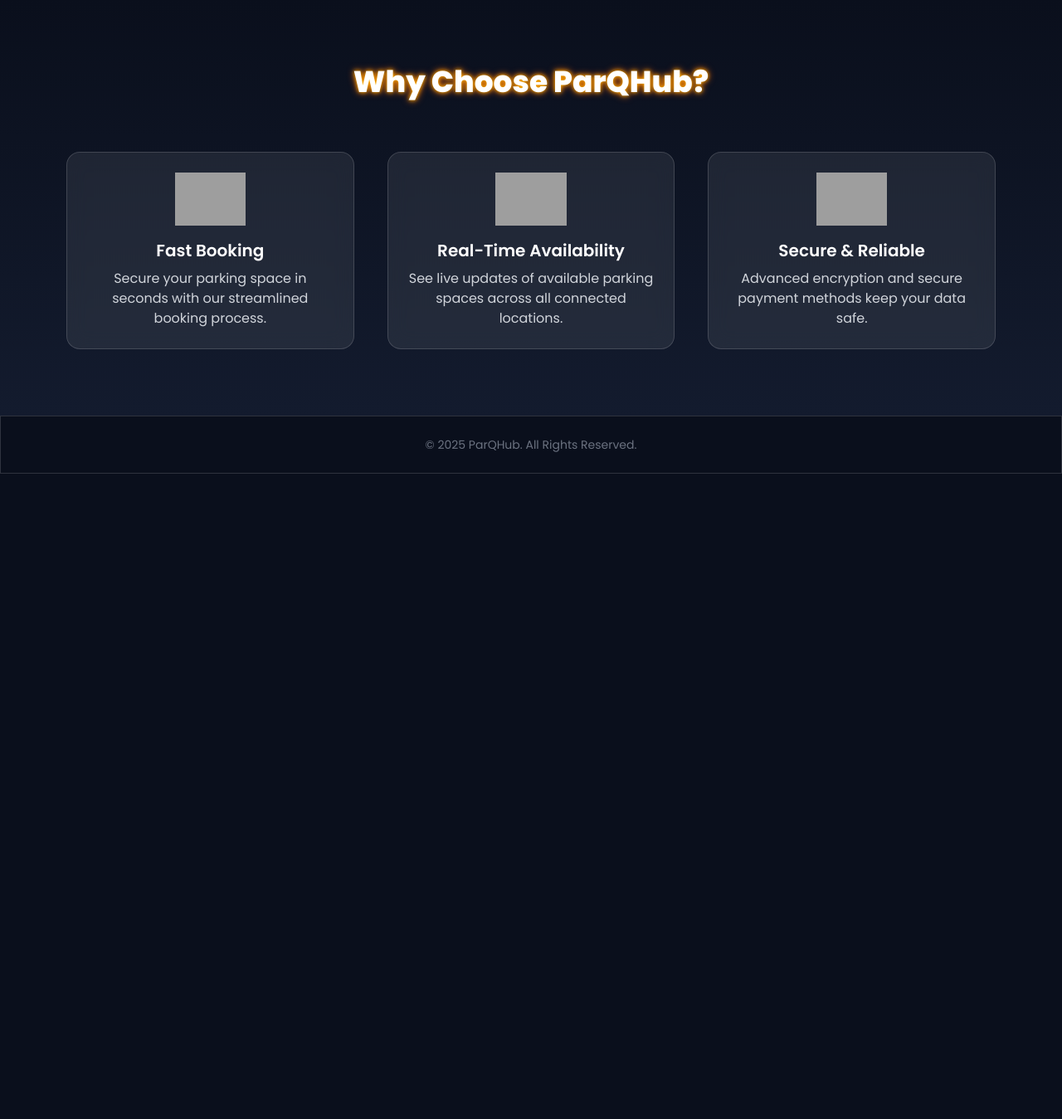
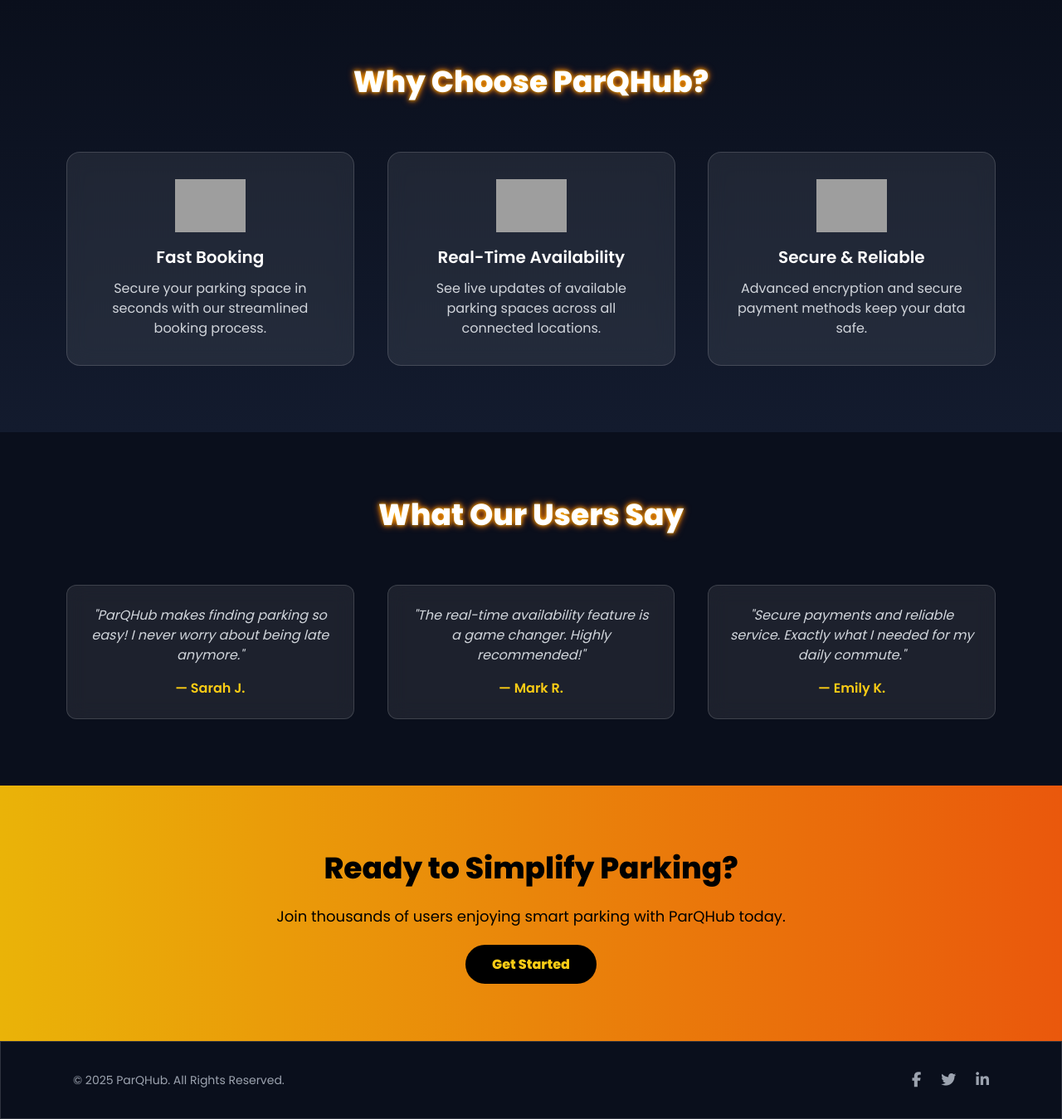
Before and after one commit to 0xPaarth/ParQHub-OOM-Assignment, a Spring Boot app: page / in a window 1280 px wide. Shown: the part 801-2150 px from the top of the page at 83% size. Before the commit the page ends 1372 px from the top, so only its background shows below. Run offline with Spring Boot 4, Linux system fonts and the light colour scheme; some libraries are stand-ins or nearby versions; grey boxes are pictures that could not be loaded.

Commit message:
feat: enhance index.html with updated meta tags, improved layout, and added testimonials section for better user engagement

```diff
--- a/src/main/resources/templates/index.html
+++ b/src/main/resources/templates/index.html
@@ -3,14 +3,14 @@
 <head>
     <meta charset="UTF-8">
     <meta name="viewport" content="width=device-width, initial-scale=1.0">
-    <title>ParQHub - Automated Vehicle Parking</title>
+    <meta name="description" content="ParQHub - Smart Automated Vehicle Parking System. Reserve, manage, and pay for parking anytime, anywhere.">
+    <meta name="keywords" content="parking, smart parking, vehicle parking, automated parking, ParQHub">
+    <title>ParQHub - Smart Automated Parking</title>
 
     <!-- Tailwind CSS -->
     <script src="https://cdn.tailwindcss.com"></script>
-
-    <!-- AOS (Animate On Scroll) -->
+    <!-- AOS Animation -->
     <link href="https://unpkg.com/aos@2.3.1/dist/aos.css" rel="stylesheet">
-
     <!-- Google Fonts -->
     <link href="https://fonts.googleapis.com/css2?family=Poppins:wght@400;600;800&display=swap" rel="stylesheet">
 
@@ -40,72 +40,108 @@
         }
     </style>
 </head>
-<body class="text-white">
+<body class="text-white overflow-x-hidden">
 
 <!-- Navbar -->
-<header>
 <nav class="fixed w-full z-50 glass px-8 py-4 flex justify-between items-center">
-        <!-- Logo -->
     <div class="flex items-center gap-3">
         <img src="/images/logo.png" alt="ParQHub Logo" class="h-10">
         <span class="text-2xl font-extrabold glow-text">ParQHub</span>
     </div>
-        <!-- Links -->
-        <div class="hidden md:flex gap-4">
+    <div class="flex gap-4">
         <a th:href="@{/login}" class="px-5 py-2 border border-yellow-400 rounded-full hover:bg-yellow-400 hover:text-black transition">Login</a>
         <a th:href="@{/signup}" class="px-5 py-2 neon-btn">Sign Up</a>
     </div>
 </nav>
-</header>
 
 <!-- Hero Section -->
-<section class="min-h-screen flex flex-col justify-center items-center text-center px-4 relative overflow-hidden">
-    <h1 data-aos="fade-up" class="text-4xl md:text-6xl font-extrabold mb-4 glow-text">
+<section class="h-screen flex flex-col justify-center items-center text-center px-4 relative bg-cover bg-center" style="background-image:url('/images/parking-bg.jpg');">
+    <div class="absolute inset-0 bg-black/70"></div>
+    <div class="relative z-10">
+        <h1 data-aos="fade-up" class="text-5xl md:text-6xl font-extrabold mb-6 glow-text">
             Smart Parking Made Simple
         </h1>
-    <p data-aos="fade-up" data-aos-delay="200" class="text-lg md:text-xl text-gray-300 max-w-2xl">
-        Reserve, manage, and pay for your parking spot with ParQHub — anytime, anywhere.
+        <p data-aos="fade-up" data-aos-delay="200" class="text-lg text-gray-300 max-w-2xl mx-auto">
+            Reserve, manage, and pay for your parking spot with <span class="text-yellow-400 font-semibold">ParQHub</span> — anytime, anywhere.
         </p>
-    <div class="mt-8 flex flex-col sm:flex-row gap-4" data-aos="fade-up" data-aos-delay="400">
-        <a th:href="@{/reservation}" class="px-6 py-3 neon-btn">Reserve Now</a>
-        <a th:href="@{/about}" class="px-6 py-3 border border-yellow-400 rounded-full hover:bg-yellow-400 hover:text-black transition">Learn More</a>
+        <div class="mt-8 flex flex-col sm:flex-row gap-4 justify-center" data-aos="fade-up" data-aos-delay="400">
+            <a th:href="@{/reservation}" class="px-6 py-3 neon-btn text-center">Reserve Now</a>
+            <a th:href="@{/about}" class="px-6 py-3 border border-yellow-400 rounded-full hover:bg-yellow-400 hover:text-black transition text-center">Learn More</a>
+        </div>
     </div>
 </section>
 
-<!-- Features -->
+<!-- Features Section -->
 <section class="py-20 px-6 md:px-20 bg-gradient-to-b from-[#0a0f1c] to-[#131b2e]">
     <h2 class="text-3xl md:text-4xl font-bold text-center mb-16 glow-text" data-aos="fade-up">
         Why Choose ParQHub?
     </h2>
     <div class="grid grid-cols-1 md:grid-cols-3 gap-10">
 
-        <div class="glass p-6 text-center rounded-2xl transition transform hover:-translate-y-2 hover:shadow-lg" data-aos="zoom-in" data-aos-delay="100">
+        <div class="glass p-8 text-center rounded-2xl hover:-translate-y-2 hover:shadow-xl transition" data-aos="zoom-in" data-aos-delay="100">
             <img src="/images/fast-booking.svg" alt="Fast Booking" class="mx-auto h-16 mb-4">
-            <h3 class="text-xl font-semibold mb-2">Fast Booking</h3>
+            <h3 class="text-xl font-semibold mb-3">Fast Booking</h3>
             <p class="text-gray-300">Secure your parking space in seconds with our streamlined booking process.</p>
         </div>
 
-        <div class="glass p-6 text-center rounded-2xl transition transform hover:-translate-y-2 hover:shadow-lg" data-aos="zoom-in" data-aos-delay="200">
+        <div class="glass p-8 text-center rounded-2xl hover:-translate-y-2 hover:shadow-xl transition" data-aos="zoom-in" data-aos-delay="200">
             <img src="/images/realtime.svg" alt="Real-Time Data" class="mx-auto h-16 mb-4">
-            <h3 class="text-xl font-semibold mb-2">Real-Time Availability</h3>
+            <h3 class="text-xl font-semibold mb-3">Real-Time Availability</h3>
             <p class="text-gray-300">See live updates of available parking spaces across all connected locations.</p>
         </div>
 
-        <div class="glass p-6 text-center rounded-2xl transition transform hover:-translate-y-2 hover:shadow-lg" data-aos="zoom-in" data-aos-delay="300">
+        <div class="glass p-8 text-center rounded-2xl hover:-translate-y-2 hover:shadow-xl transition" data-aos="zoom-in" data-aos-delay="300">
             <img src="/images/security.svg" alt="Security" class="mx-auto h-16 mb-4">
-            <h3 class="text-xl font-semibold mb-2">Secure & Reliable</h3>
+            <h3 class="text-xl font-semibold mb-3">Secure & Reliable</h3>
             <p class="text-gray-300">Advanced encryption and secure payment methods keep your data safe.</p>
         </div>
 
     </div>
 </section>
 
+<!-- Testimonials -->
+<section class="py-20 px-6 md:px-20 bg-[#0a0f1c]">
+    <h2 class="text-3xl md:text-4xl font-bold text-center mb-16 glow-text" data-aos="fade-up">
+        What Our Users Say
+    </h2>
+    <div class="grid grid-cols-1 md:grid-cols-3 gap-10">
+        <div class="glass p-6 rounded-xl text-center" data-aos="fade-up" data-aos-delay="100">
+            <p class="text-gray-300 italic">"ParQHub makes finding parking so easy! I never worry about being late anymore."</p>
+            <h4 class="mt-4 font-semibold text-yellow-400">— Sarah J.</h4>
+        </div>
+        <div class="glass p-6 rounded-xl text-center" data-aos="fade-up" data-aos-delay="200">
+            <p class="text-gray-300 italic">"The real-time availability feature is a game changer. Highly recommended!"</p>
+            <h4 class="mt-4 font-semibold text-yellow-400">— Mark R.</h4>
+        </div>
+        <div class="glass p-6 rounded-xl text-center" data-aos="fade-up" data-aos-delay="300">
+            <p class="text-gray-300 italic">"Secure payments and reliable service. Exactly what I needed for my daily commute."</p>
+            <h4 class="mt-4 font-semibold text-yellow-400">— Emily K.</h4>
+        </div>
+    </div>
+</section>
+
+<!-- Call to Action -->
+<section class="py-20 bg-gradient-to-r from-yellow-500 to-orange-600 text-center text-black">
+    <h2 class="text-3xl md:text-4xl font-bold mb-6">Ready to Simplify Parking?</h2>
+    <p class="mb-8 text-lg">Join thousands of users enjoying smart parking with ParQHub today.</p>
+    <a th:href="@{/signup}" class="px-8 py-3 bg-black text-yellow-400 font-bold rounded-full hover:bg-gray-800 transition">Get Started</a>
+</section>
+
 <!-- Footer -->
-<footer class="bg-[#0a0f1c] py-6 text-center text-gray-500 text-sm glass">
-    &copy; <span th:text="${#dates.format(#dates.createNow(), 'yyyy')}"></span> ParQHub. All Rights Reserved.
+<footer class="bg-[#0a0f1c] py-8 glass text-center text-gray-400 text-sm">
+    <div class="flex flex-col md:flex-row justify-between items-center max-w-6xl mx-auto px-6 gap-4">
+        <p>&copy; <span th:text="${#dates.format(#dates.createNow(), 'yyyy')}"></span> ParQHub. All Rights Reserved.</p>
+        <div class="flex gap-6 text-lg">
+            <a href="#" class="hover:text-yellow-400"><i class="fab fa-facebook-f"></i></a>
+            <a href="#" class="hover:text-yellow-400"><i class="fab fa-twitter"></i></a>
+            <a href="#" class="hover:text-yellow-400"><i class="fab fa-linkedin-in"></i></a>
+        </div>
+    </div>
 </footer>
 
-<!-- Scripts -->
+<!-- FontAwesome for Icons -->
+<script src="https://kit.fontawesome.com/4ad8d5ae3f.js" crossorigin="anonymous"></script>
+<!-- AOS Animation Script -->
 <script src="https://unpkg.com/aos@2.3.1/dist/aos.js"></script>
 <script>
     AOS.init({
```
Lines whose indentation alone changed are shown as unchanged.
